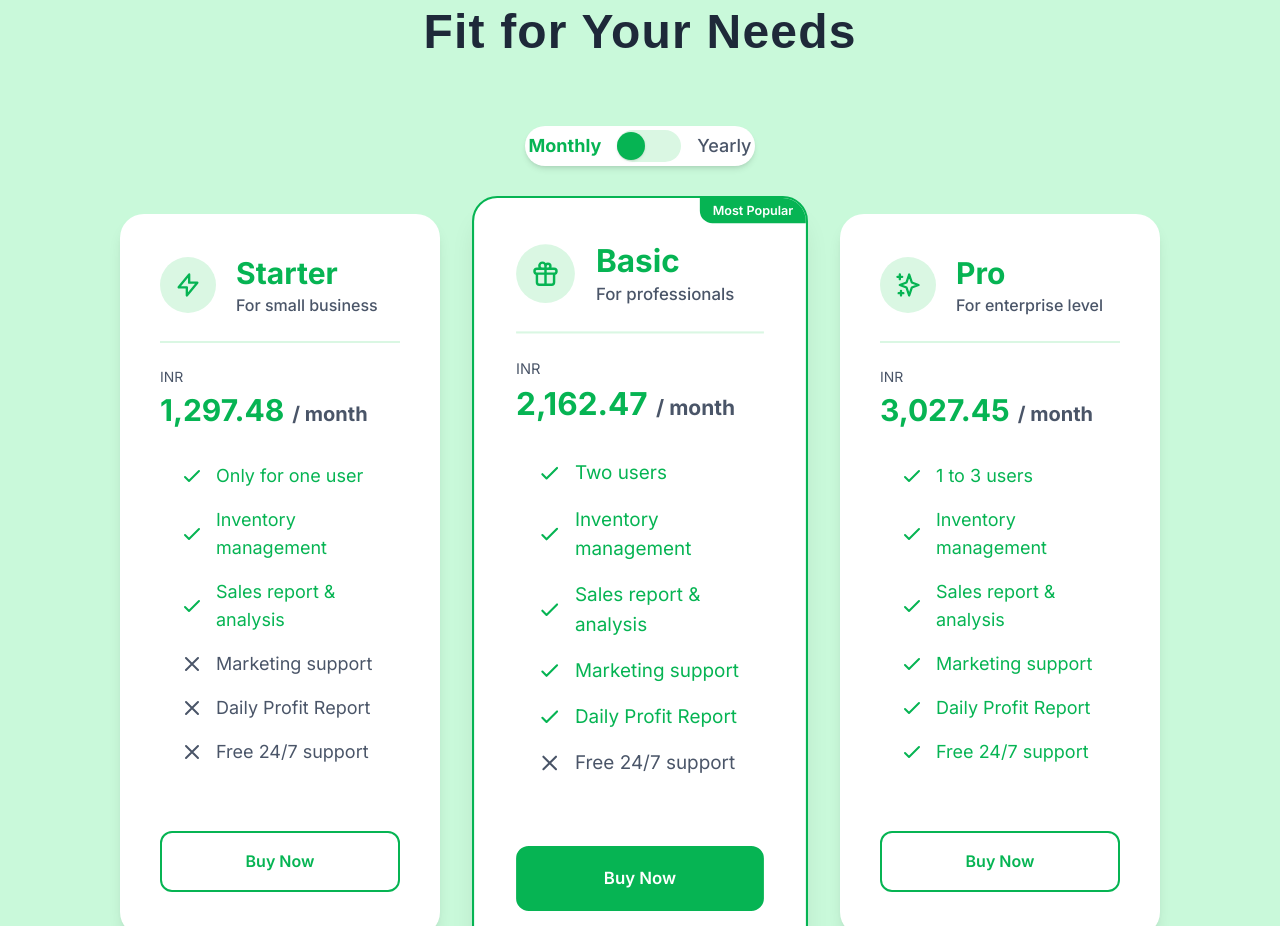
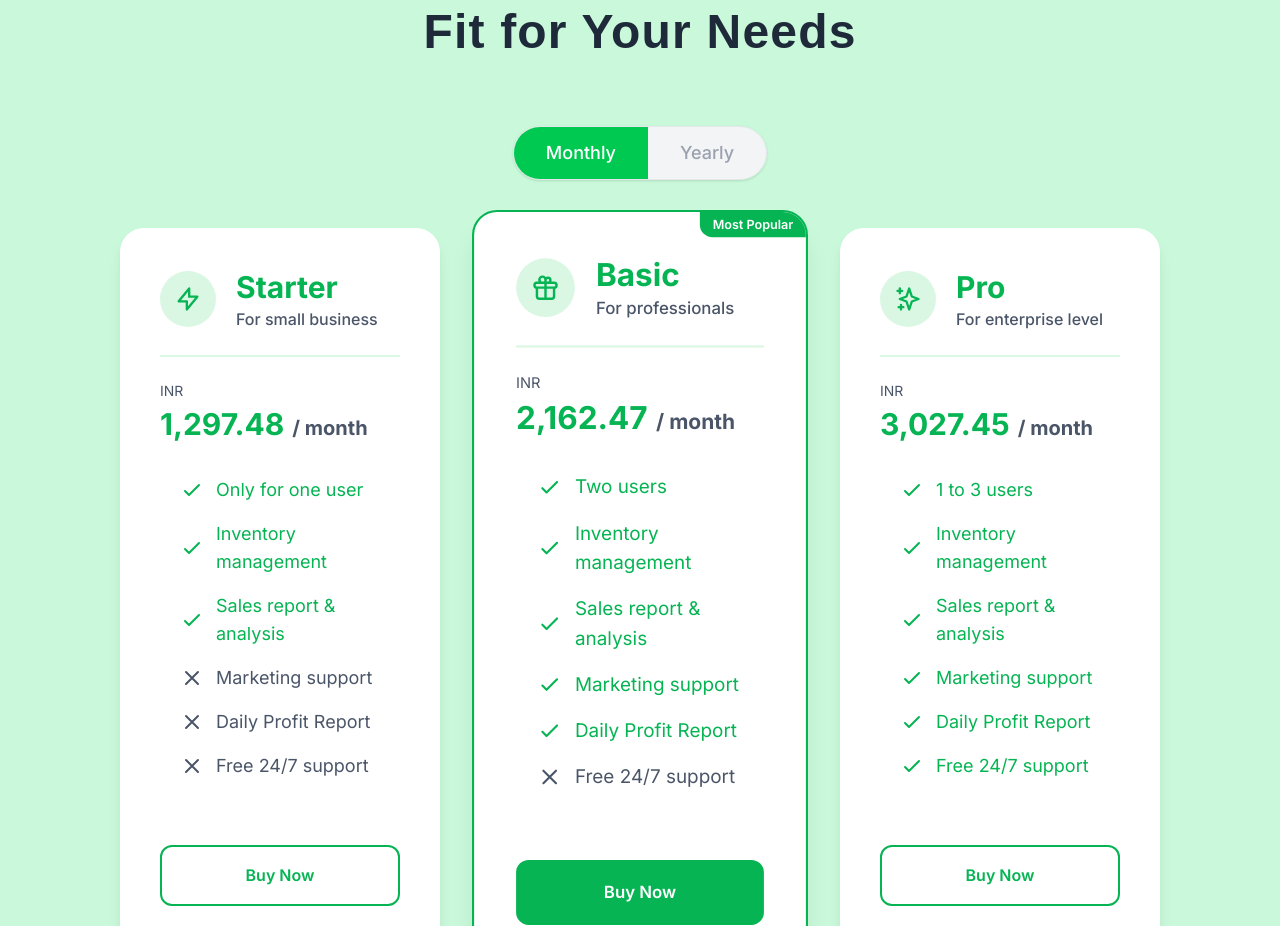
Before and after one commit to ThePlanetons/v11tech, a React (Vite) app: page / in a window 1280 px wide. Shown: the part 3344-4270 px from the top of the page. Built offline with nearby package versions, Linux system fonts and the light colour scheme; a web font is replaced by a local one.

Commit message:
[price]css

```diff
--- a/src/components/landing/Landing.tsx
+++ b/src/components/landing/Landing.tsx
@@ -63,13 +63,10 @@ const Landing: React.FC = () => {
     return () => window.removeEventListener('resize', checkMobile);
   }, []);
 
-  const togglePricing = () => {
-    setIsYearly(!isYearly);
-  };
 
   // Theme colors (if needed for the header or toggle)
   const themeColor = "#06b453";
-  const greyText = "#4A5568";
+
 
   // Pricing plans data
   const pricingPlans: PricingPlan[] = [
@@ -226,45 +223,33 @@ const Landing: React.FC = () => {
               }}
               className="text-3xl md:text-5xl font-extrabold leading-tight text-gray-800 v11-roboto tracking-wide "
             >
-              Transparent Pricing Plans, Find the Perfect <br/>Fit for Your Needs
+              Transparent Pricing Plans, Find the Perfect <br />Fit for Your Needs
             </motion.h2>
           </motion.div>
 
           {/* Toggle Switch */}
-          <motion.div
-            className="flex justify-center mb-10 md:mb-12"
-            initial={{ opacity: 0 }}
-            whileInView={{ opacity: 1 }}
-            transition={{ delay: 0.3 }}
-            viewport={{ once: true }}
-          >
-            <div className="flex items-center space-x-4 bg-white rounded-full p-1 shadow-md">
-              <span
-                className={`text-base md:text-lg ${!isYearly ? 'font-bold' : 'font-medium'}`}
-                style={{ color: !isYearly ? themeColor : greyText }}
+          <div className="flex justify-center mb-10 md:mb-12">
+            <div className="flex rounded-full overflow-hidden border border-gray-200 shadow-sm">
+              <button
+                className={`px-8 py-3 text-base md:text-lg font-medium transition-colors duration-300 ${!isYearly
+                    ? 'bg-green-500 text-white'
+                    : 'bg-gray-100 text-gray-400'
+                  }`}
+                onClick={() => setIsYearly(false)}
               >
                 Monthly
-              </span>
-              <div
-                className="w-12 md:w-16 h-7 md:h-8 flex items-center rounded-full cursor-pointer"
-                style={{ backgroundColor: "#daf7e3" }}
-                onClick={togglePricing}
-              >
-                <motion.div
-                  className="w-6 md:w-7 h-6 md:h-7 rounded-full shadow-sm"
-                  style={{ backgroundColor: themeColor }}
-                  animate={{ x: isYearly ? 24 : 0 }}
-                  transition={{ type: "spring", stiffness: 500, damping: 30 }}
-                />
-              </div>
-              <span
-                className={`text-base md:text-lg ${isYearly ? 'font-bold' : 'font-medium'}`}
-                style={{ color: isYearly ? themeColor : greyText }}
+              </button>
+              <button
+                className={`px-8 py-3 text-base md:text-lg font-medium transition-colors duration-300 ${isYearly
+                    ? 'bg-green-500 text-white'
+                    : 'bg-gray-100 text-gray-400'
+                  }`}
+                onClick={() => setIsYearly(true)}
               >
                 Yearly
-              </span>
+              </button>
             </div>
-          </motion.div>
+          </div>
 
           {/* Pricing Cards */}
           <motion.div
--- a/src/components/shared/PricingSection.tsx
+++ b/src/components/shared/PricingSection.tsx
@@ -61,8 +61,7 @@ const PricingCard: React.FC<PricingCardProps> = ({ plan, isYearly, isMobile }) =
 
   return (
     <motion.div
-      className={`bg-white rounded-3xl overflow-hidden w-full md:w-80 relative mb-6 md:mb-0 ${
-        plan.popular ? 'shadow-xl border-2 md:scale-105 z-10' : 'shadow-lg'
+      className={`bg-white rounded-3xl overflow-hidden w-full md:w-80 relative mb-6 md:mb-0 ${plan.popular ? 'shadow-xl border-2 md:scale-105 z-10' : 'shadow-lg'
         }`}
       style={{ borderColor: plan.popular ? themeColor : 'transparent' }}
       variants={pricingCardVariant}
@@ -172,7 +171,7 @@ const PricingCard: React.FC<PricingCardProps> = ({ plan, isYearly, isMobile }) =
                 boxShadow: '0 4px 6px rgba(0, 0, 0, 0.1)'
               }}
             >
-  {!expandedFeatures ? 'Show Features' : 'Hide Features'}
+              {!expandedFeatures ? 'Hide Features' : 'Show Features'}
               <svg
                 xmlns="http://www.w3.org/2000/svg"
                 className="h-5 w-5 ml-2 transition-transform duration-300 ease-in-out"
@@ -180,7 +179,7 @@ const PricingCard: React.FC<PricingCardProps> = ({ plan, isYearly, isMobile }) =
                 viewBox="0 0 24 24"
                 stroke="currentColor"
                 style={{
-      transform: expandedFeatures ? 'rotate(180deg)' : 'rotate(0deg)'
+                  transform: expandedFeatures ? 'rotate(0deg)' : 'rotate(1800deg)'
                 }}
               >
                 <path strokeLinecap="round" strokeLinejoin="round" strokeWidth={2} d="M19 9l-7 7-7-7" />
```
Lines whose indentation alone changed are shown as unchanged.
